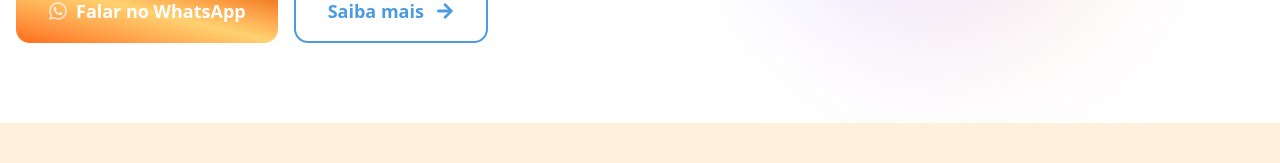
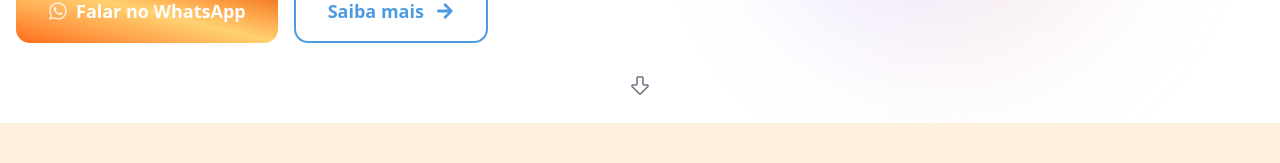
Before and after one commit to IsraelMends/Tecnico-Global, a Next.js app: page / in a window 1280 px wide. Shown: the part 439-602 px from the top of the page. Built offline with nearby package versions, Linux system fonts and the light colour scheme.

Commit message:
style(hero-content): reorganizar estrutura do componente para melhor legibilidade e manutenção

```diff
--- a/src/components/hero/hero_content/index.tsx
+++ b/src/components/hero/hero_content/index.tsx
@@ -1,13 +1,12 @@
 "use client";
 
-import HeroButtons from "../hero_buttons";
+import { ArrowBigDown } from "lucide-react";
 import { FaArrowRight, FaWhatsapp } from "react-icons/fa";
 
 const HeroContent = () => {
   return (
+    <>
       <div className="md:w-1/2 mb-10 md:mb-0 flex flex-col justify-center items-start text-left max-w-xl mx-auto md:mx-0">
-
-
         <h1 className="text-4xl md:text-6xl font-black leading-tight text-[var(--gray-contrast)] mb-4 animate-slide-up">
           Bem vindo à <br />
           <span className="relative inline-block text-[var(--primary)]">
@@ -30,7 +29,15 @@ const HeroContent = () => {
             Saiba mais <FaArrowRight className="ml-1" />
           </a>
         </div>
+
+        <div className="absolute bottom-6 left-1/2 -translate-x-1/2">
+          <ArrowBigDown
+            className="w-6 h-6 text-gray-500 animate-bounce"
+            strokeWidth={1.5}
+          />
         </div>
+      </div>
+    </>
   );
 };
 
```
Lines whose indentation alone changed are shown as unchanged.
